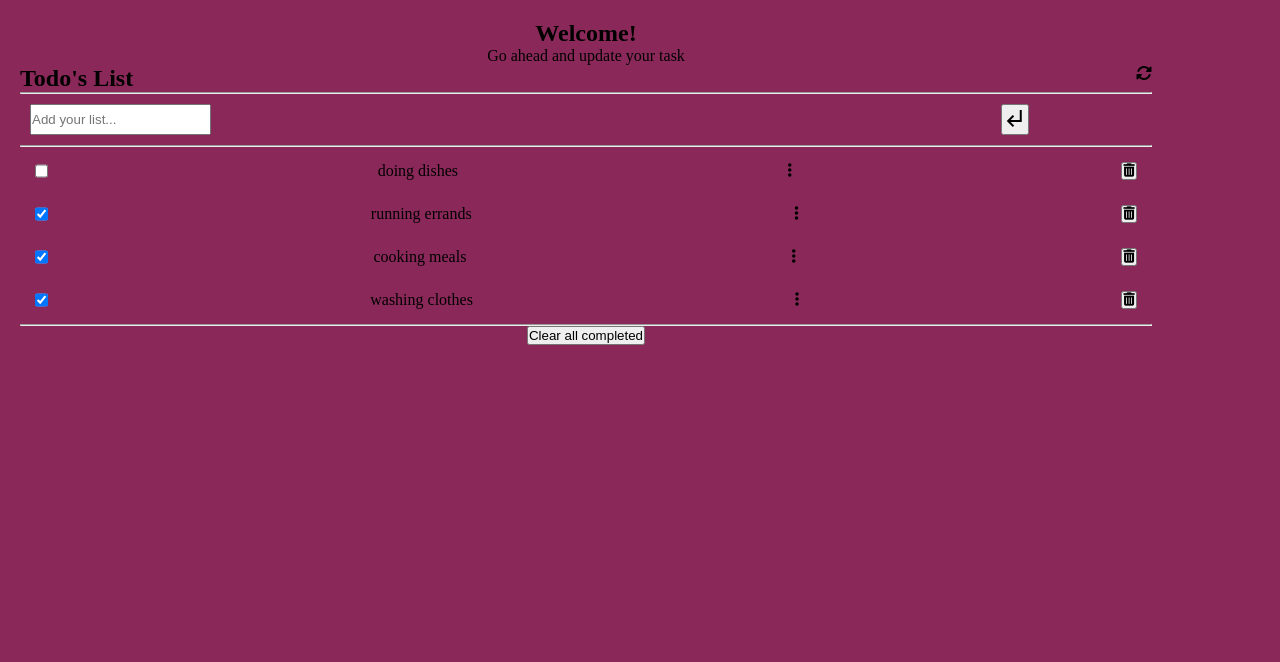
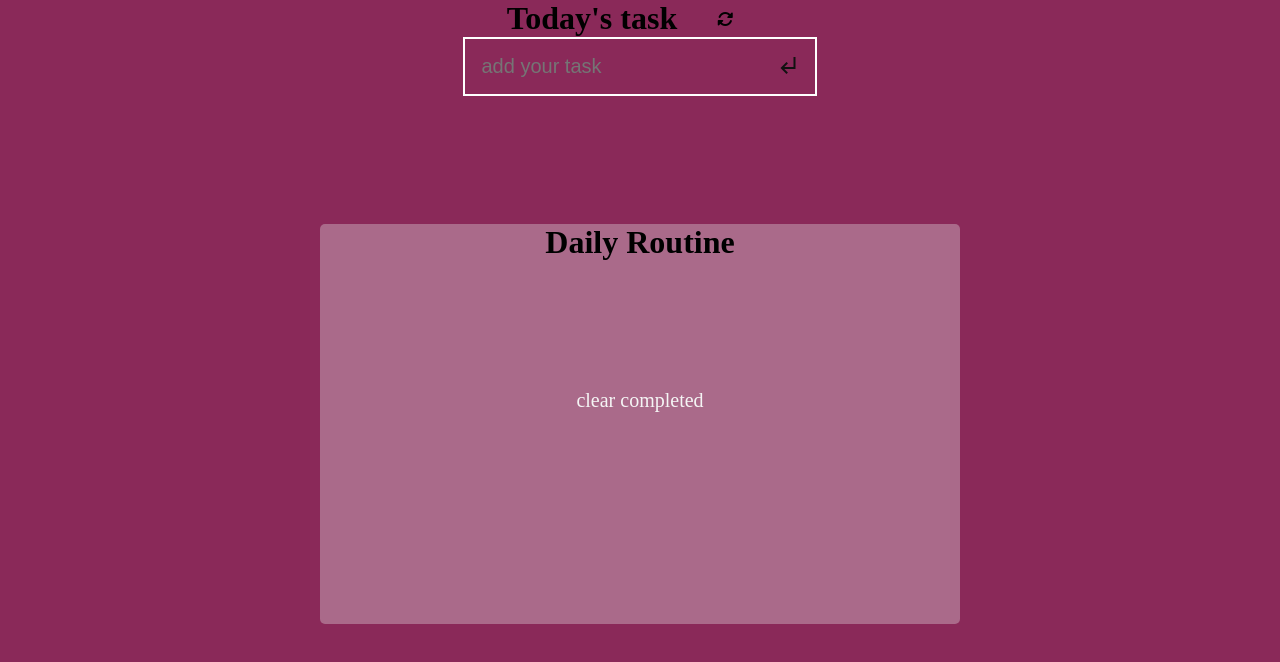
Before and after one commit to Eternalgratis/To-do-list, a website built with webpack: page src/index.html in a window 1280 px wide. Built offline with nearby package versions, Linux system fonts and the light colour scheme.

Commit message:
Implement add, remove and delete list

```diff
--- a/src/index.css
+++ b/src/index.css
@@ -1,6 +1,3 @@
-@import url("https://fonts.googleapis.com/css2?family=Poppins&display=swap");
-@import url("https://fonts.googleapis.com/css2?family=Poppins&family=Roboto&display=swap");
-
 * {
   margin: 0;
   padding: 0;
@@ -8,35 +5,136 @@
 }
 
 body {
-  padding: 10px;
-  margin: 10px;
-  text-align: center;
-  width: 90%;
-  background-color: #fff;
+  display: flex;
+  flex-direction: column;
+  justify-content: center;
+  align-items: center;
   background-color: rgb(138, 41, 89);
 }
 
-.header {
+#to-do-form {
   display: flex;
-  gap: 5px;
-  justify-content: space-between;
+  justify-content: space-around;
+  align-items: center;
+  width: 100%;
+  background-color: #fff;
+  z-index: 1;
 }
 
-#add-task {
-  width: 90%;
-  padding: 10px;
-  display: flex;
-  flex-direction: row;
-  justify-content: space-between;
+#todoform {
+  border: 2px solid #fff;
 }
 
-.todo-list {
+.todo-div {
   display: flex;
-  padding: 10px;
-  margin: 5px;
   justify-content: space-between;
+  align-items: center;
 }
 
-.fa-solid {
+#enter {
+  color: #111;
+  font-size: 24px;
+  padding: 14px;
+  align-self: flex-end;
+  justify-content: flex-end;
+}
+
+#taskbtn {
+  float: right;
+  border: none;
+  margin-left: 0;
+  width: 40%;
+  display: flex;
+  justify-self: start;
+  justify-content: flex-end;
+  background-color: rgb(138, 41, 89);
+}
+
+#taskList {
+  display: flex;
+}
+
+#rotate {
+  align-self: center;
+  margin-inline: 40px;
+}
+
+#addtolist {
+  background-color: rgb(138, 41, 89);
+  /* color: #111; */
+  width: 60%;
+  padding: 16px;
+  font-size: 20px;
+  border: none;
+  align-self: center;
+}
+
+#list-item {
+  width: 50%;
+  align-self: center;
+  background-color: rgb(170, 106, 138);
+  z-index: 10;
+  height: 400px;
+  margin-top: 10%;
+  border-radius: 5px;
+}
+
+li {
+  list-style: none;
+}
+
+#toDoInputList {
+  background-image: linear-gradient(#6b7280, #3a3644);
+  color: #111;
+  border: none;
+  display: flex;
+  flex-direction: column;
+}
+
+input[type=checkbox]:checked + .todoListItem {
+  text-decoration: line-through;
+}
+
+
+.list-of-task {
+  color: #fff;
+  list-style: none;
+  align-self: center;
+  padding: 10px;
+}
+
+.completedButton {
+  float: right;
+  background-color: inherit;
+  padding-right: 6px;
+}
+
+.trash-btn {
+  float: right;
+  margin-right: 1%;
+  background-color: inherit;
+  border: none;
+  display: none;
+}
+
+#vertical-dots,
+#trash-bin {
+  pointer-events: none;
+}
+
+#clear {
+  color: #f5f5f5;
+  font-size: 20px;
+  clear: both;
+  text-align: center;
+  margin-top: 20%;
+}
+
+#edith {
   float: right;
 }
+
+h1 {
+  align-self: center;
+  text-align: center;
+}
--- a/src/index.html
+++ b/src/index.html
@@ -4,34 +4,32 @@
     <meta charset="UTF-8">
     <meta http-equiv="X-UA-Compatible" content="IE=edge">
     <meta name="viewport" content="width=device-width, initial-scale=1.0">
+    <link rel="stylesheet" href="https://fonts.googleapis.com/css2?family=Material+Symbols+Outlined:opsz,wght,FILL,GRAD@20..48,100..700,0..1,-50..200" />
     <script src="https://kit.fontawesome.com/bee2670e70.js" crossorigin="anonymous"></script>
-    <link rel="stylesheet" href="https://fonts.googleapis.com/css2?family=Material+Symbols+Outlined:opsz,wght,FILL,GRAD@20..48,100..700,0..1,-50..200" />
-    <title>Document</title>
+    <title>ToDoList</title>
 </head>
 <body>
-    <section>
-        <h1>Welcome!</h1>
-        <p>Go ahead and update your task</p>
-    </section>
-    <section>
-        <div class="header">
-            <h2>Todo's List</h2>
-            <i id="rotate" class="fa-solid fa-rotate"></i>
-        </div>
-        <hr>
-        <form id="add-task">
-          <input type="text" id="add" placeholder="Add your list...">
-          <button id="submit-btn"><span id="add-icon" class="material-symbols-outlined">
+    <header>
+      <div id="taskList">
+        <h1>Today's task</h1>
+        <i  id="rotate" class="fa-solid fa-rotate"></i>
+      </div>
+    </header>
+    <form id="todoform" action="#https://formspree.io/f/mpzbbknz">
+        <input type="text" name="name" id="addtolist" placeholder="add your task">
+        <button type="submit" id="taskbtn"><span id="enter" class="material-symbols-outlined">
             subdirectory_arrow_left
             </span>
-        </button>
-        </form>
-        <hr>
-        <div id="subsequent-list">
-
-        </div>
-        <hr>
-          <button type="button">Clear all completed</button>
-    </section>
+            </button>
+    </form>
+    <div id="list-item">
+        <h1>Daily Routine</h1>
+        <div id="todo-trash">
+            <ul id="toDoInputList">
+            </ul>
+      </div>
+      <p id="clear">clear completed</p>
+    </div>
+<script src="/src/index.js"></script>
 </body>
 </html>
--- a/src/index.js
+++ b/src/index.js
@@ -1,25 +1,15 @@
-import todoList from './modules/task.js';
 import './index.css';
+import TodoList from './modules/task.js';
 
-const todo = document.getElementById('subsequent-list');
-// console.log(todo);
-const taskArr = () => {
-  let taskList = '';
+const taskstore = new TodoList();
 
-  for (let i = 0; i < todoList.length; i += 1) {
-    const list = `
-            <div class="todo-list">
-            <input type="checkbox" class="check" value="task" ${todoList[i].completed}>
-            <label for="item">${todoList[i].description}</label>
-            <i id="dot" class="fa-solid fa-ellipsis-vertical"></i>
-            <button><i class="fa-solid fa-trash-can"></i></button>
-            </div>
-        `;
-    taskList += list;
+const textInput = document.querySelector("#addtolist");
+
+textInput.addEventListener('keypress', (e) => {
+  if (e.key === 'Enter' && textInput.value) {
+    e.preventDefault();
+    taskstore.addTask(textInput.value);
+    textInput.value = null;
   }
-  todo.innerHTML = taskList;
-};
-taskArr();
-
-// const  = document.querySelector('#subsequent-list');
-// subsequentList.appendChild(todo);
+});
+window.addEventListener('load', taskstore.displayTask);
--- a/src/modules/task.js
+++ b/src/modules/task.js
@@ -1,24 +1,62 @@
-const todoList = [
-  {
-    description: 'doing dishes',
-    completed: 'unchecked',
-    index: 0,
-  },
-  {
-    description: 'running errands',
-    completed: 'checked',
-    index: 1,
-  },
-  {
-    description: 'cooking meals',
-    completed: 'checked',
-    index: 2,
-  },
-  {
-    description: 'washing clothes',
-    completed: 'checked',
-    index: 3,
-  },
-];
+class TodoList {
+  constructor() {
+    this.taskLiskArr = JSON.parse(localStorage.getItem('taskstore')) || [];
+  }
 
-export default todoList;
+  addTask = (item) => {
+    this.taskLiskArr.push({ description: item, completed: false, index: this.taskLiskArr.length + 1});
+    this.populateLocalStorage();
+    this.displayTask();
+  }
+
+  removeTask = (index) => {
+    this.taskLiskArr = this.taskLiskArr.filter((task) => task.index !== index);
+    this.updateIndex();
+    this.populateLocalStorage();
+    this.displayTask();
+  }
+
+  updateIndex = () => {
+    this.taskLiskArr = this.taskLiskArr.map((task, index) => {
+        task.index = index + 1;
+        return task;
+    })
+  }
+
+
+ displayTask = () => {
+  const todo = document.querySelector('#toDoInputList');
+  todo.innerHTML = '';
+  for (let i = 0; i < this.taskLiskArr.length; i += 1) {
+    todo.innerHTML += `<div class='todo-div'>
+        <input type='checkbox' class='check' id="${i}">
+        <li class='todoListItem' contenteditable="true"
+        >${this.taskLiskArr[i].description}</li>
+        <div class="icons"
+        <i class="fa-solid fa-ellipsis-vertical"></i>
+        <i class="fa-solid fa-trash-can" data-index=${i + 1}></i>
+        </div>
+        </div>
+        `;
+  }
+  const deleteBtn = document.querySelectorAll('.fa-trash-can');
+  deleteBtn.forEach((button) => {
+    button.addEventListener('click', (event) => {
+      const id  = parseInt(event.target.getAttribute('data-index'), 10)
+      this.removeTask(id);
+    });
+  });
+}
+
+markCompled = (index) => {
+  this.taskLiskArr[index].completed = !this.taskLiskArr[index].completed;
+  this.populateLocalStorage();
+}
+
+populateLocalStorage = () => {
+  localStorage.setItem('taskstore', JSON.stringify(this.taskLiskArr))
+}
+
+}
+
+export default TodoList
```
